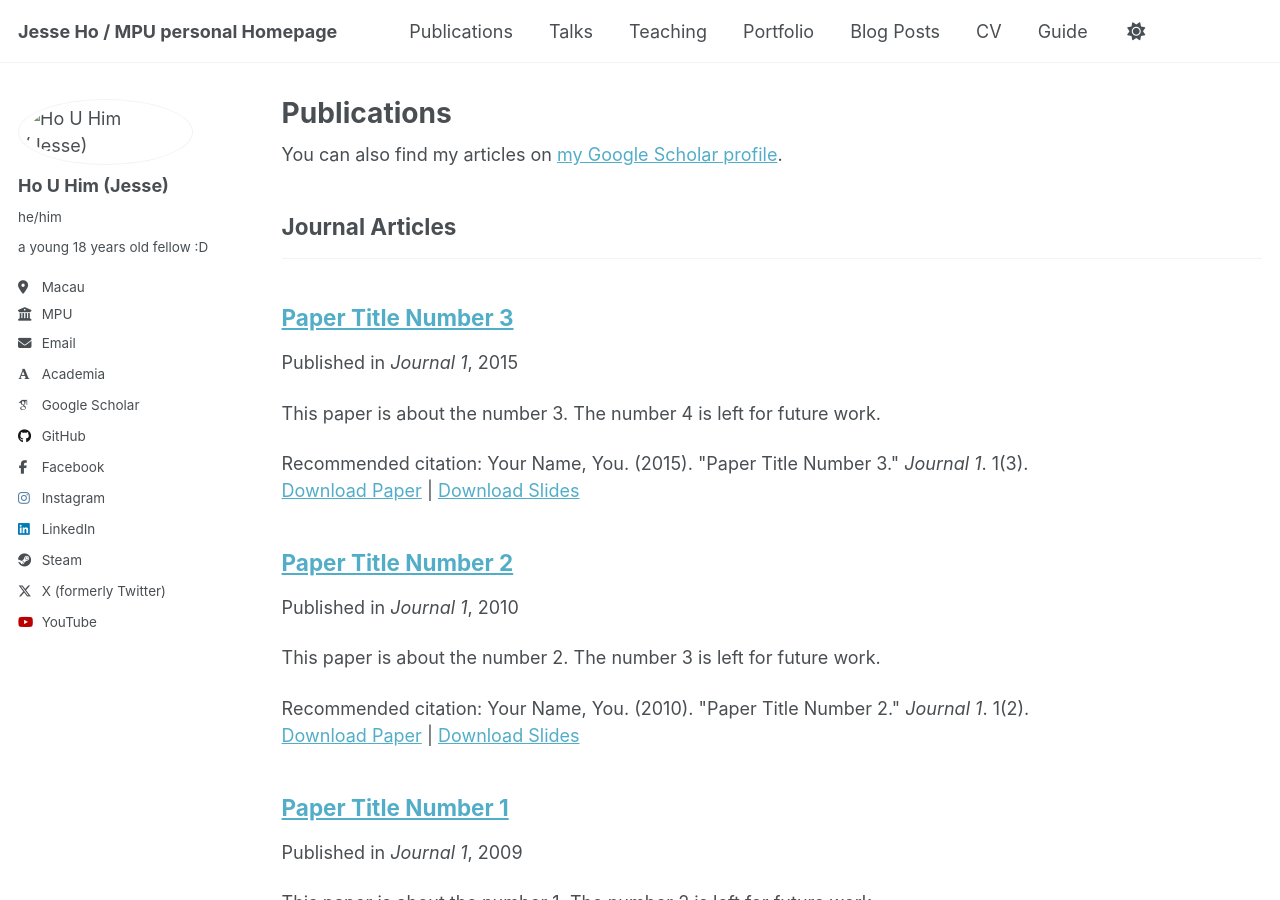
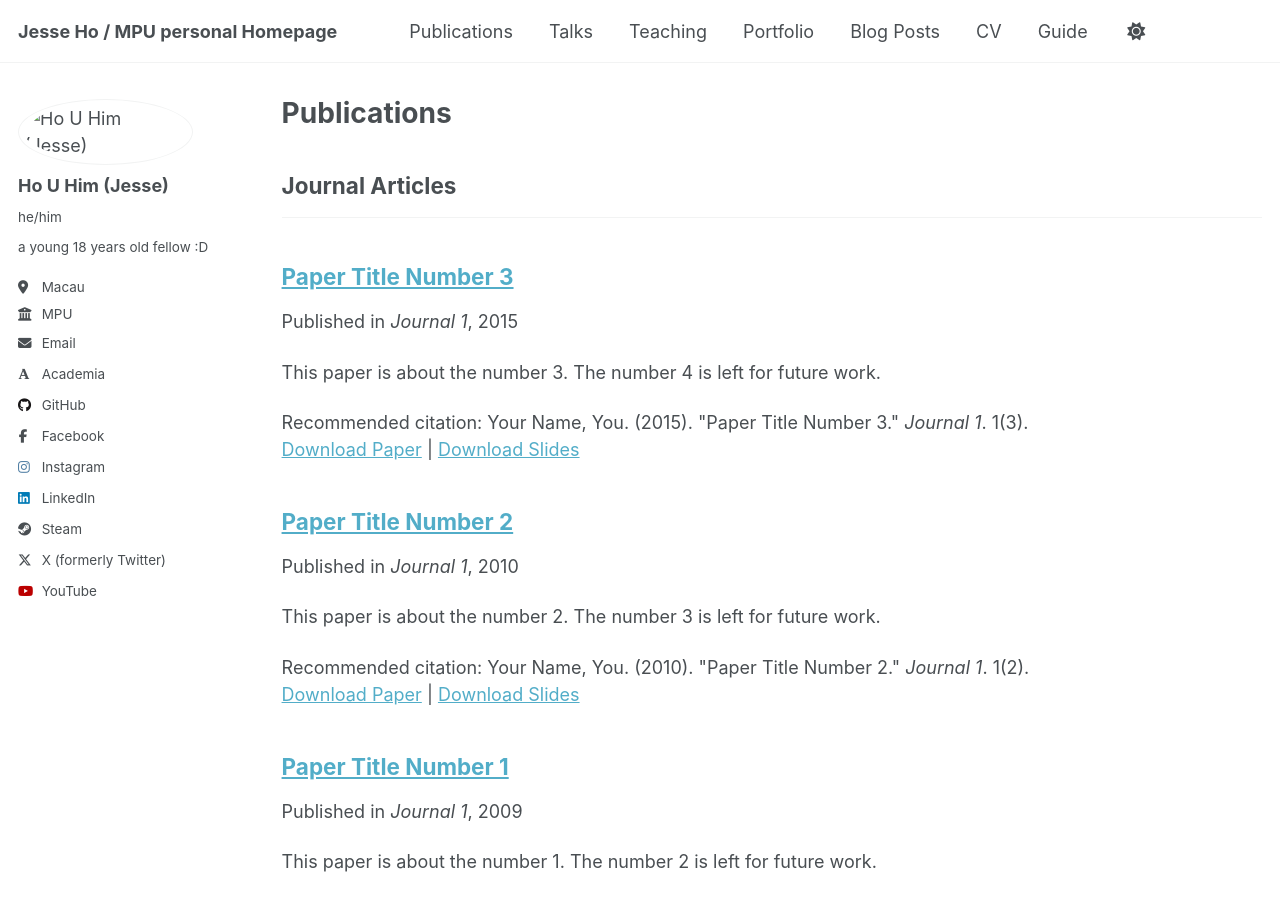
Before and after one commit to IceNinjaSans/JesseHo-MPU-Homepage, a Jekyll site: the page built from _pages/publications.html, in a window 1280 px wide and 900 px high. Built offline with Jekyll 4.4.1, drawn with Linux system fonts in a browser that asks for light colours; some web fonts are replaced; a script that is not in the unit is left out; part of the change alters nothing that is shown.

Commit message:
Update _config.yml
Signed-off-by: IceNinjaSans <101122886+IceNinjaSans@users.noreply.github.com>

```diff
--- a/_config.yml
+++ b/_config.yml
@@ -12,7 +12,7 @@ site_theme               : "default" # Currently available options are "default"
 title                    : "Jesse Ho / MPU personal Homepage"
 title_separator          : "-"
 name                     : &name "Jesse Ho"
-description              : &description "Your Name's academic portfolio"   # Update this with a general description of your site, this is the default if not overridden by a page
+description              : &description "Jesse Ho's academic portfolio"   # Update this with a general description of your site, this is the default if not overridden by a page
 url                      : https://iceninjasans.github.io/JesseHo-MPU-Homepage # The base hostname & protocol for your site e.g. "https://[your GitHub username].github.io",
                                                            # or if you already have some other page hosted on Github then use "https://[your GitHub username].github.io/[Your Repo Name]"
 baseurl                  : "" # the subpath of your site, e.g. "/blog"
@@ -35,7 +35,7 @@ author:
   # Academic websites
   academia         : "https://www.mpu.edu.mo/en/index.php"
   arxiv            : # URL - Update with the correct link to your profile
-  googlescholar    : "https://scholar.google.com/citations?user=PS_CX0AAAAAJ"
+  googlescholar    : # "https://scholar.google.com/citations?user=PS_CX0AAAAAJ"
   inspire-hep      : # URL
   impactstory      : # URL
   orcid            : # "https://orcid.org/yourorcidurl"
@@ -63,12 +63,12 @@ author:
   keybase          : # Username
   instagram        : "jesseho_iceninjasans"
   lastfm           : # Username
-  linkedin         : "Jesse Ho U Him"
+  linkedin         : "jesse-ho-u-him-784778348"
   mastodon         : # URL
   medium           : # URL
   pinterest        : # Username
   soundcloud       : # Username
-  steam            : "IceNinjaSans"
+  steam            : "iceninjarblx"
   telegram         : # URL
   tumblr           : # Username
   twitter          : "@IceNinjaSans"
```
